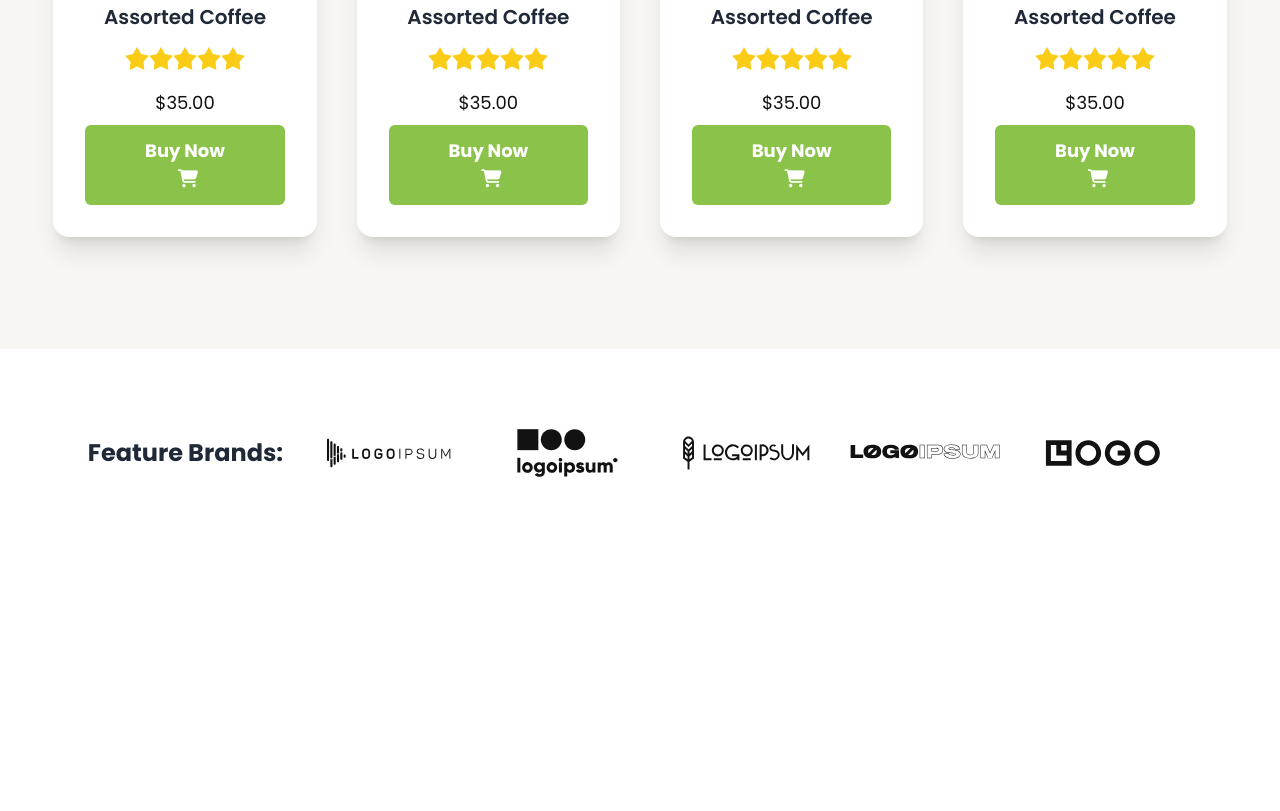
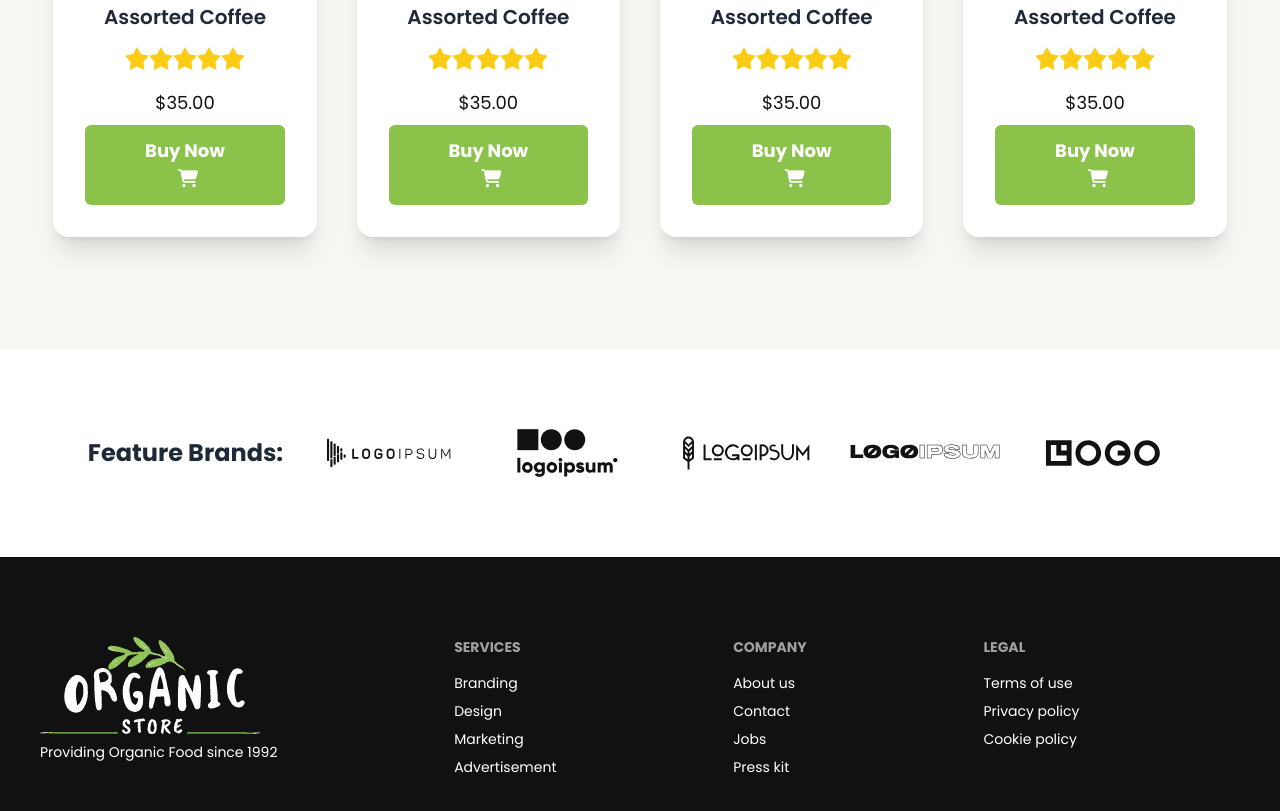
Before and after one commit to rubayedhasan/organic-store, a plain HTML site: page index.html in a window 1280 px wide. Shown: the part 3269-4080 px from the top of the page. Before the commit the page ends 3826 px from the top, so only its background shows below. Drawn offline with nearby package versions, Linux system fonts and the light colour scheme.

Commit message:
adding footer sectio

```diff
--- a/index.html
+++ b/index.html
@@ -711,7 +711,34 @@
     </main>
 
     <!-- footer section  -->
-    <footer></footer>
+    <footer
+      class="footer bg-secondary text-base-content px-10 py-20 text-white"
+    >
+      <aside>
+        <img src="./images/logo-white.png" alt="" />
+        <p>Providing Organic Food since 1992</p>
+      </aside>
+      <nav>
+        <h6 class="footer-title">Services</h6>
+        <a class="link link-hover">Branding</a>
+        <a class="link link-hover">Design</a>
+        <a class="link link-hover">Marketing</a>
+        <a class="link link-hover">Advertisement</a>
+      </nav>
+      <nav>
+        <h6 class="footer-title">Company</h6>
+        <a class="link link-hover">About us</a>
+        <a class="link link-hover">Contact</a>
+        <a class="link link-hover">Jobs</a>
+        <a class="link link-hover">Press kit</a>
+      </nav>
+      <nav>
+        <h6 class="footer-title">Legal</h6>
+        <a class="link link-hover">Terms of use</a>
+        <a class="link link-hover">Privacy policy</a>
+        <a class="link link-hover">Cookie policy</a>
+      </nav>
+    </footer>
 
     <!-- font awesome cdn  -->
     <script
```
